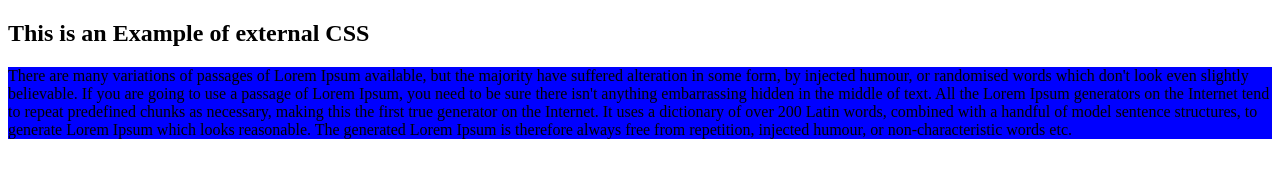
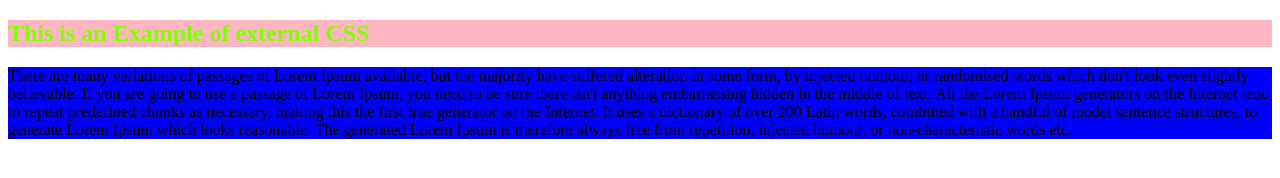
Before and after one commit to vtcavin/Entri_full_stack, a plain HTML site: page tasks_html/CSS/external_CSS.html in a window 1280 px wide. Drawn offline with Linux system fonts and the light colour scheme.

Commit message:
Added CSS - comments

```diff
--- a/tasks_html/CSS/myCSS.css
+++ b/tasks_html/CSS/myCSS.css
@@ -1,3 +1,8 @@
 p{
     background-color: blue;
+
 }
+h2{
+    color: chartreuse;
+    background-color: lightpink;
+}
```
Also changed, not shown: tasks_html/CSS/CSS_comments.css (added, +12 -0 lines).
